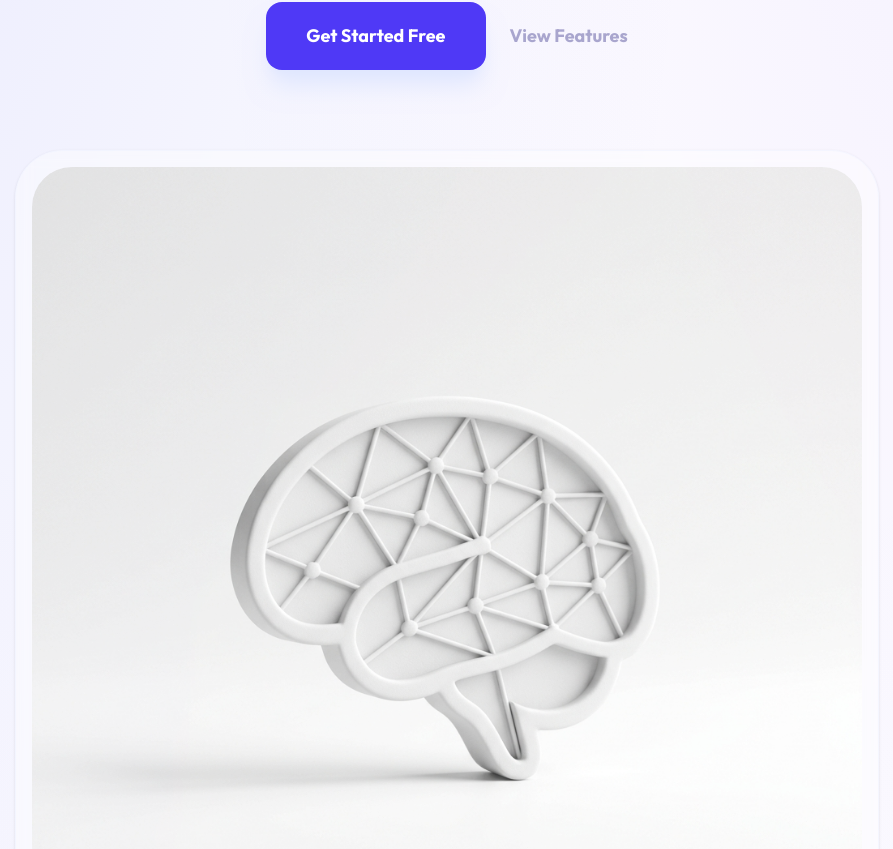
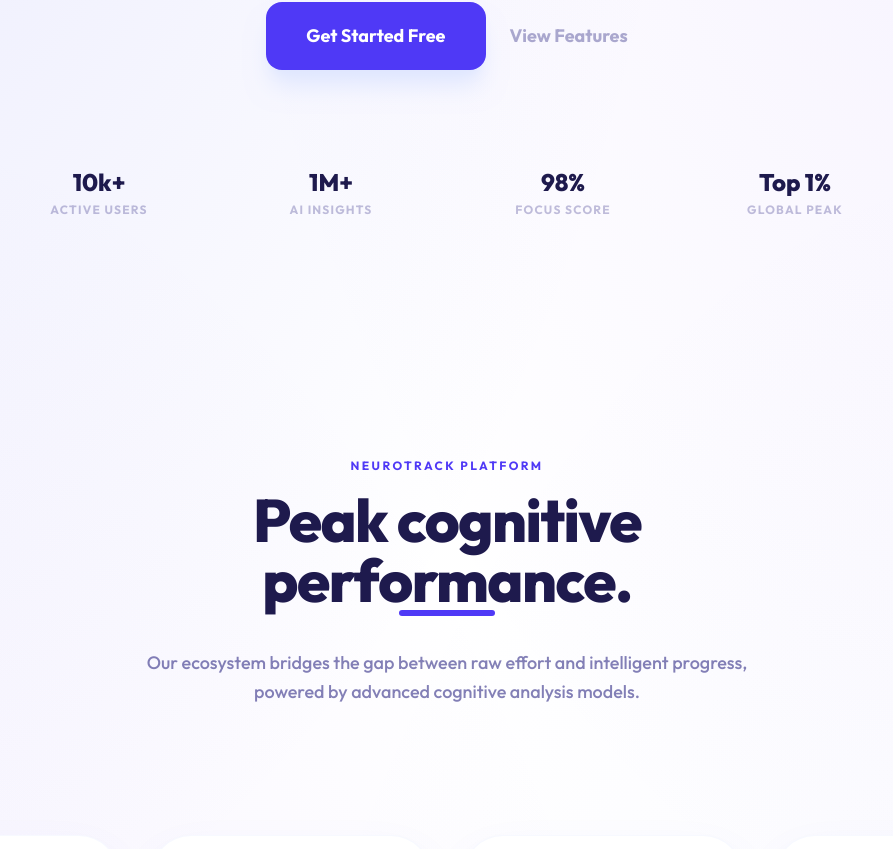
Before and after one commit to Navya-shaji/NeuroTrack-AI, a Next.js app in the folder frontend/: page / in a window 1280 px wide. Shown: the part 552-1401 px from the top of the page, without its empty margins (193-1086 px from the left). Built offline with nearby package versions, Linux system fonts and the light colour scheme; no server answers.

Commit message:
feat: implement interactive landing page with Framer Motion animations

```diff
--- a/frontend/app/page.tsx
+++ b/frontend/app/page.tsx
@@ -110,25 +110,6 @@
               <Link href="#features" className="text-lg font-bold text-indigo-900/40 hover:text-indigo-600 transition-colors">
                 View Features
               </Link>
-            </motion.div>
-
-            {/* Simplified Hero Visual */}
-            <motion.div
-              initial={{ opacity: 0 }}
-              animate={{ opacity: 1 }}
-              transition={{ duration: 1.5, delay: 0.8 }}
-              className="mt-20 max-w-4xl mx-auto px-4"
-            >
-              <div className="relative group">
-                <div className="absolute -inset-4 bg-indigo-50 rounded-[3rem] blur-xl opacity-0 group-hover:opacity-100 transition-opacity duration-1000" />
-                <div className="relative bg-white/40 backdrop-blur-sm rounded-[3rem] p-4 border border-indigo-50/50 shadow-sm overflow-hidden">
-                  <img
-                    src="/hero-minimal.png"
-                    alt="NeuroTrack Intelligence"
-                    className="w-full h-auto rounded-[2.5rem] mix-blend-multiply opacity-80"
-                  />
-                </div>
-              </div>
             </motion.div>
 
             {/* Simplified Stats/Badges */}
```
